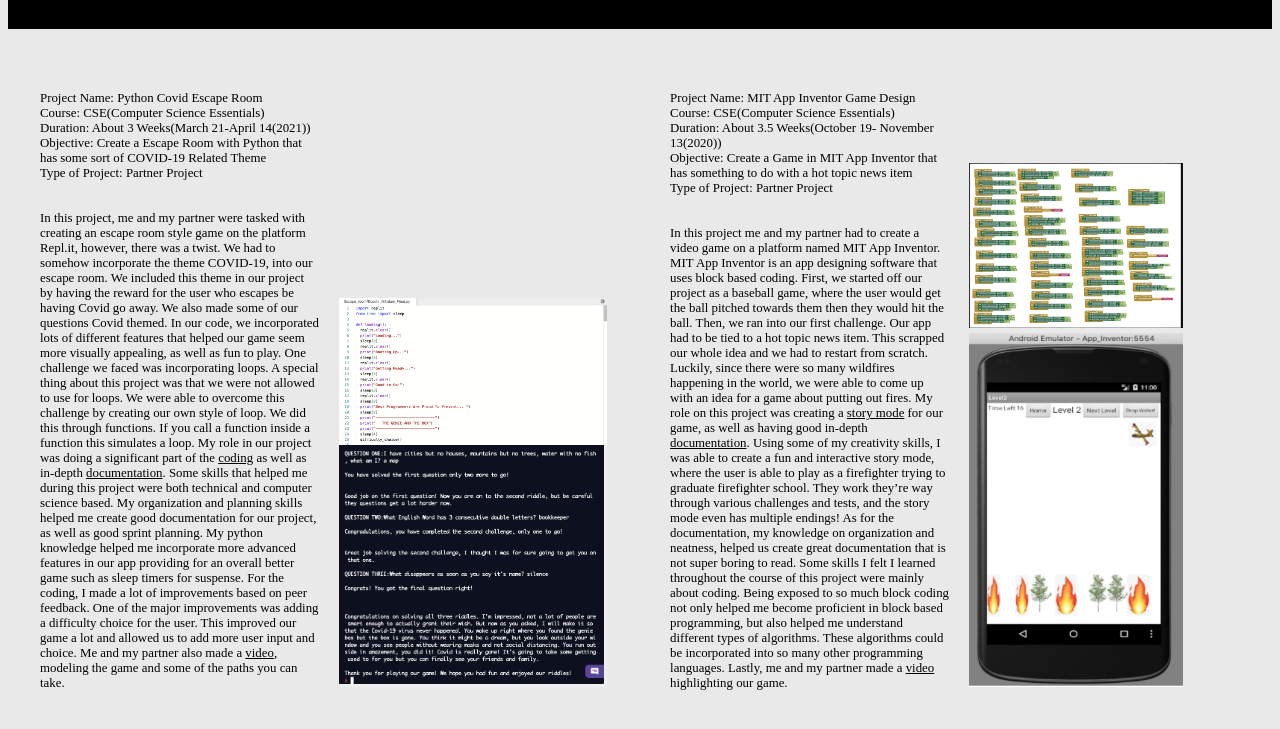
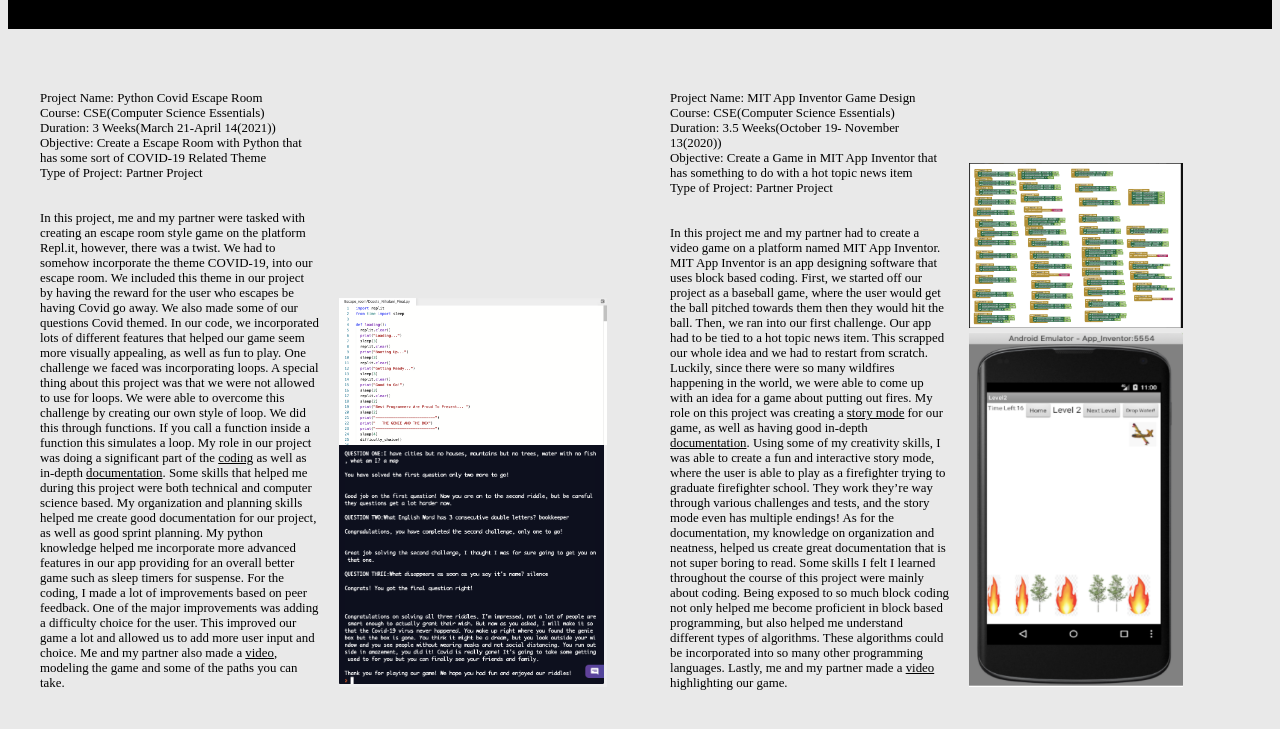
Before and after one commit to RONIH24/Rohan-s-Online-Portfolio, a plain HTML site: page Project.html in a window 1280 px wide. Shown: the part 1557-2286 px from the top of the page. Drawn offline with Linux system fonts and the light colour scheme.

Commit message:
deleted "about" in duration of projects

```diff
--- a/Project.html
+++ b/Project.html
@@ -40,7 +40,7 @@
             <h6>
               Project Name: Python Covid Escape Room<br>
 Course: CSE(Computer Science Essentials)<br>
-Duration: About 3 Weeks(March 21-April 14(2021))<br>
+Duration: 3 Weeks(March 21-April 14(2021))<br>
 Objective: Create a Escape Room with Python that has some sort of COVID-19 Related Theme<br>
 Type of Project: Partner Project<br><br><br>
 
@@ -58,7 +58,7 @@
             <h6>
               Project Name: MIT App Inventor Game Design<br>
 Course: CSE(Computer Science Essentials)<br>
-Duration: About 3.5 Weeks(October 19- November 13(2020))<br>
+Duration: 3.5 Weeks(October 19- November 13(2020))<br>
 Objective: Create a Game in MIT App Inventor that has something to do with a hot topic news item<br>
 Type of Project: Partner Project<br><br><br>
 
```
